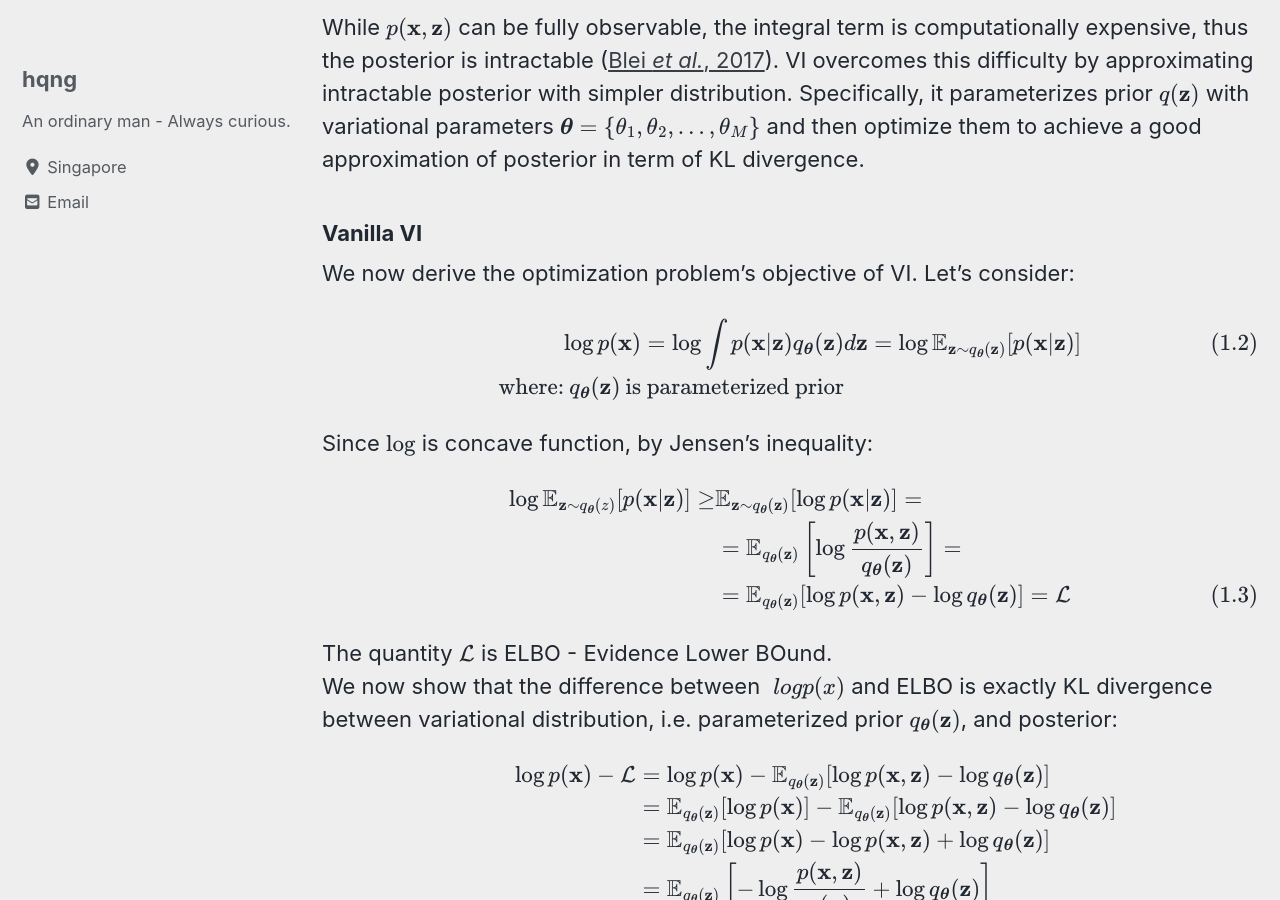
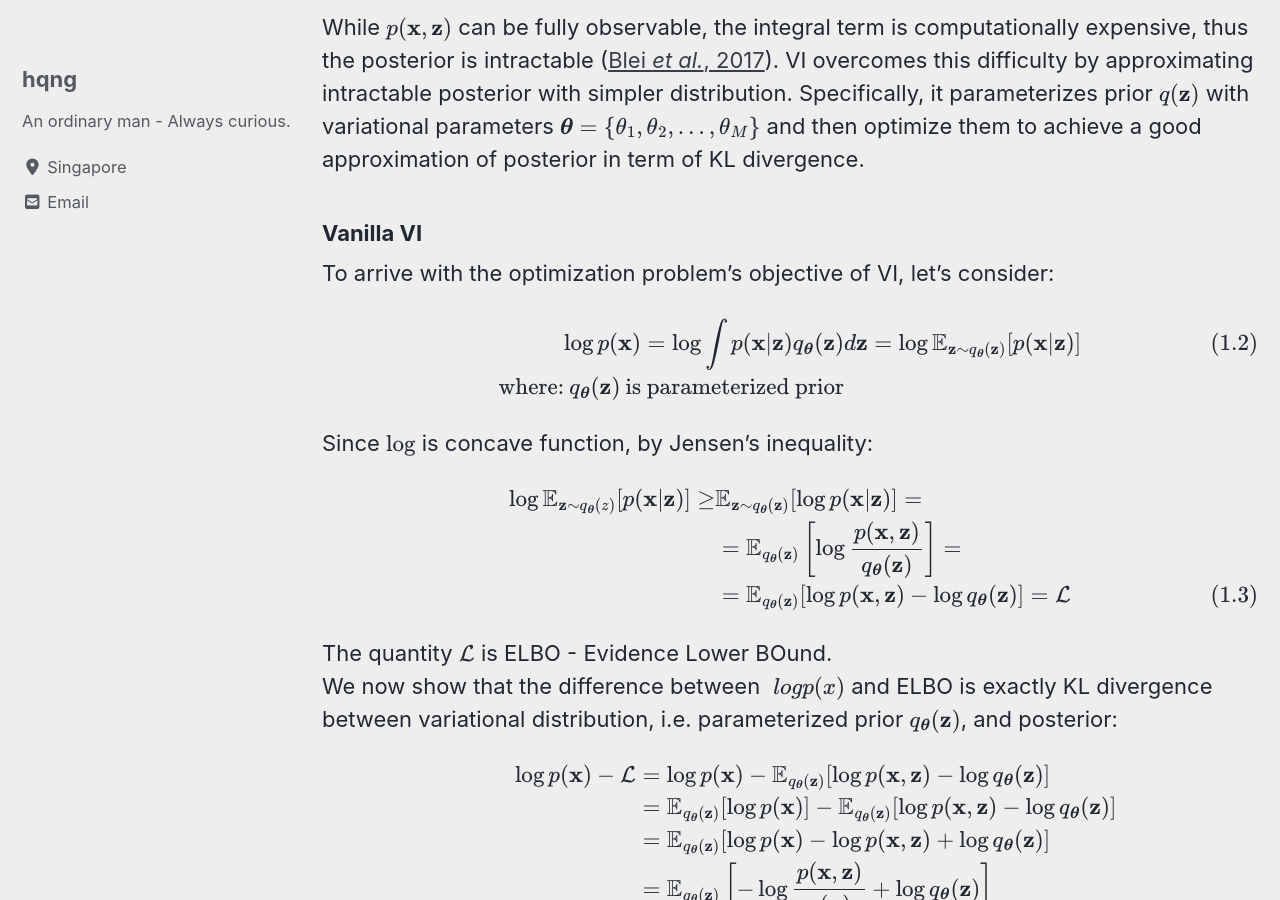
Before and after one commit to hqng/hqng.github.io, a Jekyll site: the page built from _posts/2019-08-12-OTandInference-p1.md, in a window 1280 px wide and 900 px high, scrolled down 1306 px. Built offline with Jekyll 4.4.1, drawn with Linux system fonts in a browser that asks for light colours; cached includes are drawn as plain includes; nearby versions of some CDN libraries; formulas are drawn with MathJax 3.

Commit message:
release 1.0

```diff
--- a/_posts/2019-08-12-OTandInference-p1.md
+++ b/_posts/2019-08-12-OTandInference-p1.md
@@ -34,7 +34,7 @@ While $ \small p(\mathbf{x}, \mathbf{z})$ can be fully observable, the integral
 
 ### <a name="VanillaVI"></a> Vanilla VI
 
-We now derive the optimization problem's objective of VI. Let's consider:
+To arrive with the optimization problem's objective of VI, let's consider:
 <br>
 {% raw %}
 $$ \small
```
